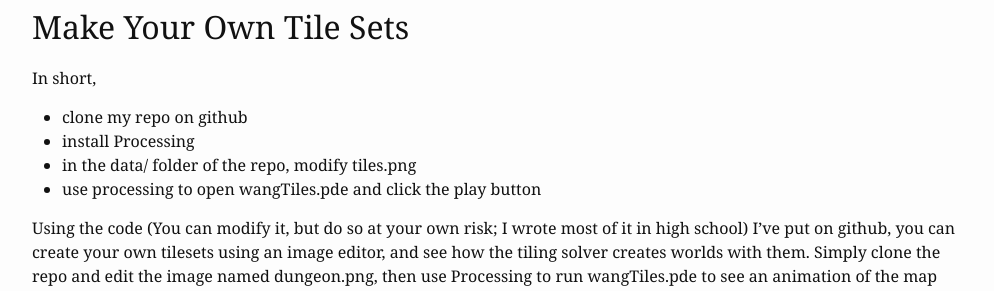
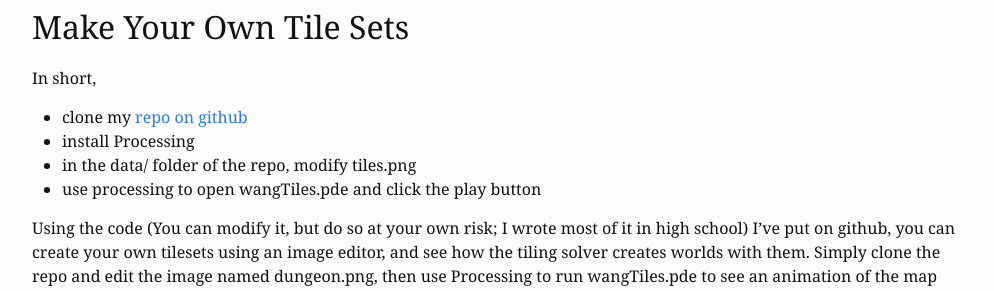
Before and after one commit to IJDykeman/ijdykeman.github.io, a Jekyll site: the page built from _posts/2017-10-16-wang-tile-procedural-generation.markdown, in a window 1280 px wide and 900 px high, scrolled down 6465 px. Shown: the part 154-445 px from the top of the window, without its empty margins (138-1132 px from the left). Built offline with Jekyll 4.4.1, drawn with Linux system fonts in a browser that asks for light colours; some of the changed lines change nothing that is shown.

Commit message:
autocommit of a content change

```diff
--- a/_posts/2017-10-16-wang-tile-procedural-generation.markdown
+++ b/_posts/2017-10-16-wang-tile-procedural-generation.markdown
@@ -97,7 +97,7 @@ To be more concrete, we can decide on a probability that a given tile appears in
 ## Make Your Own Tile Sets
 
 In short,
-* clone my repo on github
+* clone my [repo on github](https://github.com/IJDykeman/wangTiles)
 * install Processing
 * in the data/ folder of the repo, modify tiles.png
 * use processing to open wangTiles.pde and click the play button
```
